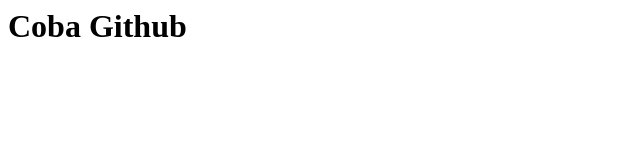
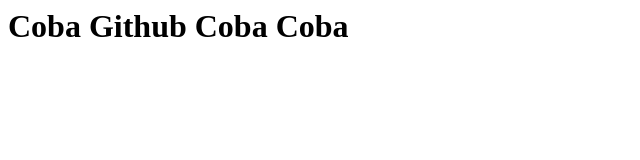
Before and after one commit to ardaputra1994/project, a plain HTML site: page index.html in a window 1280 px wide. Shown: the whole page, without its empty margins (0-640 px from the left). Drawn offline with Linux system fonts and the light colour scheme.

Commit message:
penambahanbiaya

```diff
--- a/index.html
+++ b/index.html
@@ -5,6 +5,6 @@
 	<title>Tutorial Github</title>
 </head>
 <body>
-	<h1>Coba Github</h1>
+	<h1>Coba Github Coba Coba</h1>
 </body>
 </html>
```
